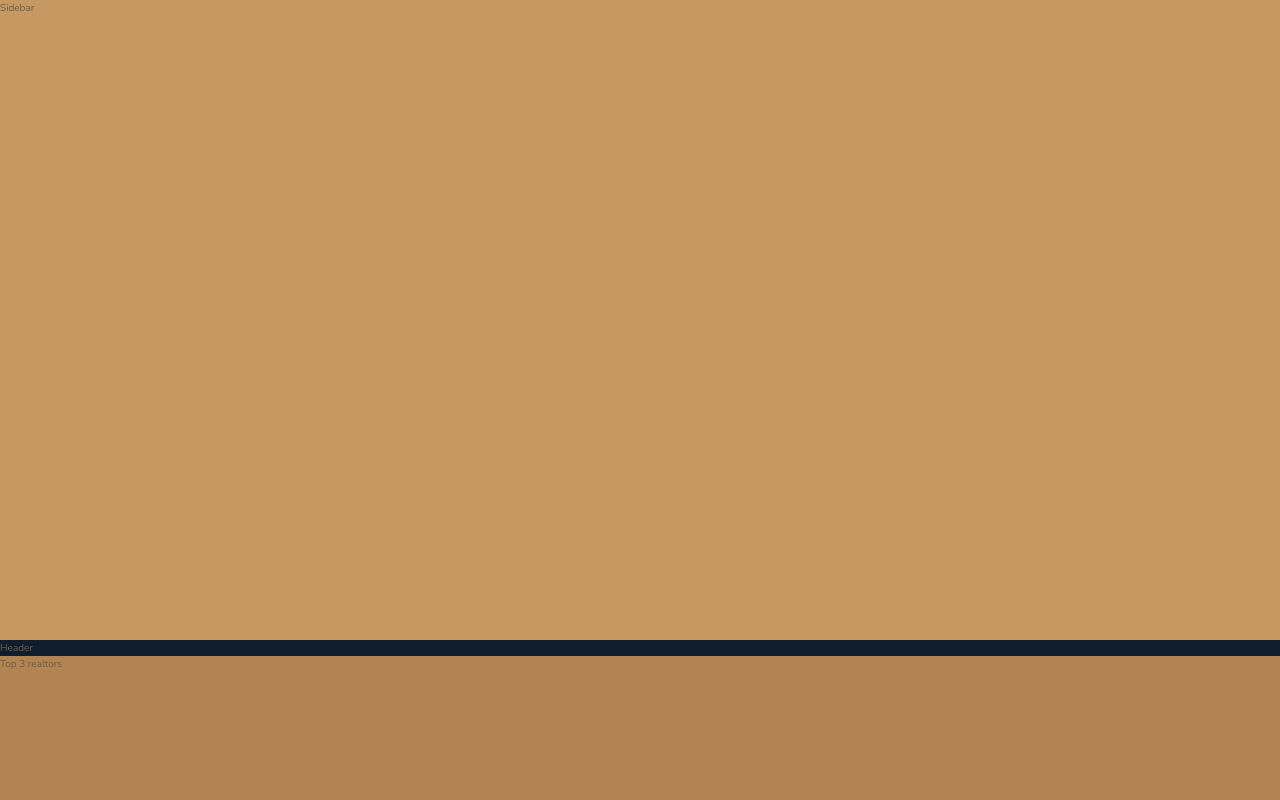
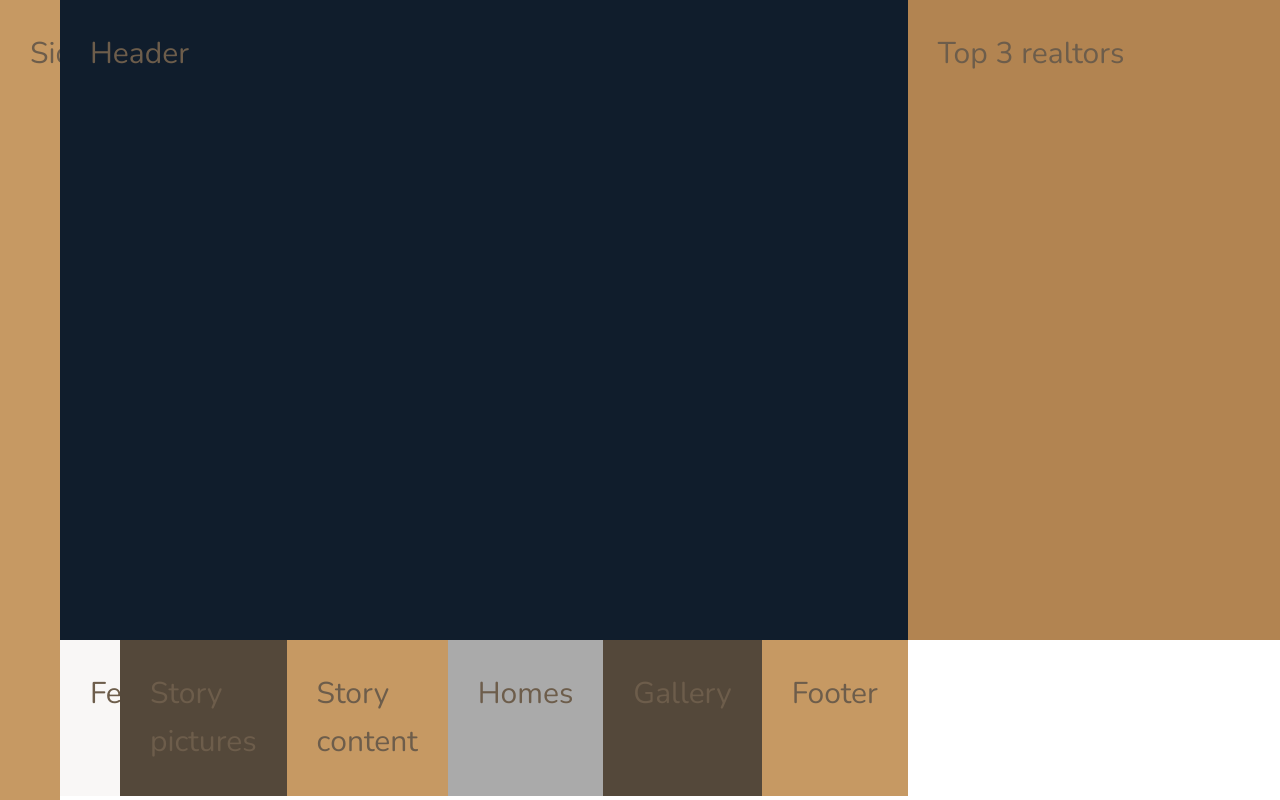
Before and after one commit to fisayowatti/Nexter, a website: page index.html in a window 1280 px wide. Shown: the top 800 px of the page. Drawn offline with nearby package versions, Linux system fonts and the light colour scheme.

Commit message:
progress with CSS of initial layout

```diff
--- a/sass/_base.scss
+++ b/sass/_base.scss
@@ -37,4 +37,10 @@ body {
 .container {
     display: grid;
     grid-template-rows: 80vh min-content 40vw repeat(3, min-content);
+    grid-template-columns: [sidebar-start] 6rem [sidebar-end full-start] minmax(6rem, 1fr) repeat(8, [col-start] minmax(min-content, 14rem) [col-end]) minmax(6rem, 1fr) [full-end];
+
+    & > * {
+        padding: 30px;
+        font-size: 3rem;
+    }
 }
--- a/sass/_header.scss
+++ b/sass/_header.scss
@@ -1,3 +1,4 @@
 .header {
     background-color: $color-secondary;
+    grid-column: sidebar-end / col-end 5;
 }
--- a/sass/_realtors.scss
+++ b/sass/_realtors.scss
@@ -1,3 +1,4 @@
 .realtors {
     background-color: $color-primary-dark;
+    grid-column: col-start 6 / full-end;
 }
--- a/sass/_sidebar.scss
+++ b/sass/_sidebar.scss
@@ -1,3 +1,4 @@
 .sidebar {
     background-color: $color-primary;
+    grid-row: 1 / -1;
 }
```
Also changed, not shown: css/style.css.
